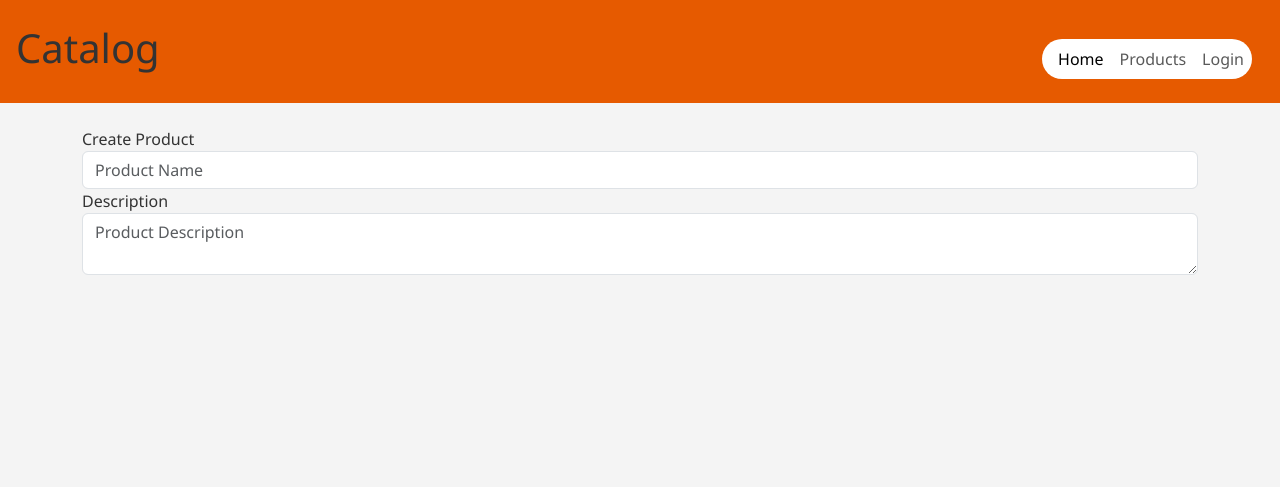
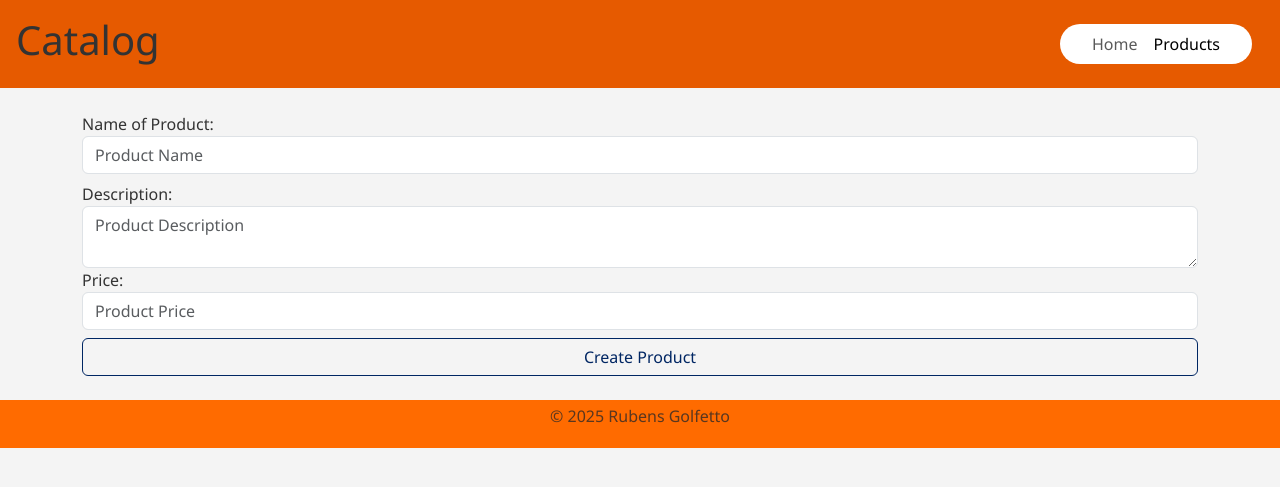
Before and after one commit to rubensgolfett/Itau-Catalog, a PHP site: page /product.php in a window 1280 px wide. Shown: the top 487 px of the page. Run offline with PHP 8.4, Linux system fonts and the light colour scheme.

Commit message:
Finish project

```diff
--- a/assets/style.css
+++ b/assets/style.css
@@ -10,8 +10,8 @@
 
 * {
      margin: 0;
+     box-sizing: border-box;
      padding: 0;
-     box-sizing: border-box;
 }
 
 body {
--- a/includes/header.php
+++ b/includes/header.php
@@ -10,22 +10,17 @@
 <body>
      <header class="d-flex justify-content-between align-items-center p-3 mb-4 orange">
           <h1>Catalog</h1>
-          <nav class="navbar navbar-expand-md navbar-light orange">
+          <nav class="navbar navbar-expand-sm navbar-light orange">
                <div class="container-fluid orange fixed-start">
-                    <button class="btn navbar-toggler  blue" type="button" data-bs-toggle="collapse" data-bs-target="#navbarNav" aria-controls="navbarNav" aria-expanded="false" aria-label="Toggle navigation">
-                         <span class="btn navbar-toggler-icon orange"></span>
-                    </button>
-                    <div class="collapse navbar-collapse orange" id="navbarNav">
-                         <ul class="navbar-nav bg-white ps-2 radius">
+                    <div class="orange">
+                         <ul class="navbar-nav bg-white px-4 radius">
                               <li class="nav-item">
-                                   <a class="nav-link active" aria-current="page" href="../public/index.php active">Home</a>
+                                   <a class="nav-link active" aria-current="page" href="../public/index.php">Home</a>
                               </li>
                               <li class="nav-item">
                                    <a class="nav-link" href="../public/product.php">Products</a>
                               </li>
-                              <li class="nav-item">
-                                   <a class="nav-link" href="../admin/login.php">Login</a>
-                              </li>
+                         </ul>
                     </div>
                </div>
           </nav>
--- a/public/product.php
+++ b/public/product.php
@@ -1,5 +1,4 @@
 <?php include '../db/conector.php'; ?>
-<?php include '../includes/header.php'; ?>
 <!DOCTYPE html>
 <html lang="en">
 <head>
@@ -10,16 +9,69 @@
      <link rel="stylesheet" href="../assets/style.css">
 </head>
 <body>
+     <header class="d-flex justify-content-between align-items-center p-3 mb-4 orange">
+          <h1>Catalog</h1>
+          <nav class="navbar navbar-expand-sm navbar-light orange">
+               <div class="container-fluid orange fixed-start">
+                    <div class="orange">
+                         <ul class="navbar-nav bg-white px-4 radius">
+                              <li class="nav-item">
+                                   <a class="nav-link " aria-current="page" href="../public/index.php">Home</a>
+                              </li>
+                              <li class="nav-item">
+                                   <a class="nav-link active" href="../public/product.php">Products</a>
+                              </li>
+                         </ul>
+                    </div>
+               </div>
+          </nav>
+     </header>
+
+     <!-- Really Code to Now :) -->
      <form action="<?= $_SERVER['PHP_SELF']?>" method="post" class="mb-4 container">
           <div>
-               <label for="createName">Create Product</label>
-               <input type="text" name="name" class="form-control" placeholder="Product Name" required class="mb-2">
+               <label for="name">Name of Product:</label>
+               <input type="text" name="name" class="form-control mb-2" placeholder="Product Name" required id="createName">
           </div>
           <div>
-               <label for="createDesc">Description</label>
-               <textarea name="description" class="form-control" placeholder="Product Description" required></textarea>
+               <label for="description">Description:</label>
+               <textarea name="description" class="form-control" placeholder="Product Description" required id="createDesc"></textarea>
+          </div>
+          <div>
+               <label for="price">Price:</label>
+               <input type="number" name="price" id="createPrice" class="form-control mb-2" placeholder="Product Price" required>
+          </div>
+          <div>
+               <input type="submit" value="Create Product" class="btn btn-outline-primary blue w-100">
           </div>
      </form>
+     <section class="container">
+          <?php
+               // Conection with db (ajuste os dados conforme necessário)
+               if(isset($_POST['name']) && isset($_POST['description']) && isset($_POST['price'])) {
+                    $name = $_POST['name'];
+                    $description = $_POST['description'];
+                    $price = $_POST['price'];
+
+                    // Prepare and execute the insert statement
+                    $stmt = $pdo->prepare("INSERT INTO products (name, descr, price) VALUES (:name, :description, :price)");
+                    $stmt->bindParam(':name', $name);
+                    $stmt->bindParam(':description', $description);
+                    $stmt->bindParam(':price', $price);
+
+                    if ($stmt->execute()) {
+                         echo "<div class='alert alert-info'>Product created successfully!</div>";
+                         echo "<div class='alert alert-success'>Name: " . htmlspecialchars($name) . "</div>";
+                         echo "<div class='alert alert-success'>Description: " . htmlspecialchars($description) . "</div>";
+                         echo "<div class='alert alert-success'>Price: " . htmlspecialchars($price) . "</div>";
+                    } else {
+                         echo "<div class='alert alert-danger'>Error creating product.</div>";
+                    }
+               }
+          ?>
+     </section>
+
+     <?php include "../includes/footer.php"?>
      <script src="https://cdn.jsdelivr.net/npm/bootstrap@5.3.6/dist/js/bootstrap.bundle.min.js" integrity="sha384-j1CDi7MgGQ12Z7Qab0qlWQ/Qqz24Gc6BM0thvEMVjHnfYGF0rmFCozFSxQBxwHKO" crossorigin="anonymous"></script>
 </body>
 </html>
```
Also changed, not shown: public/index.php (+18 -19 lines).
